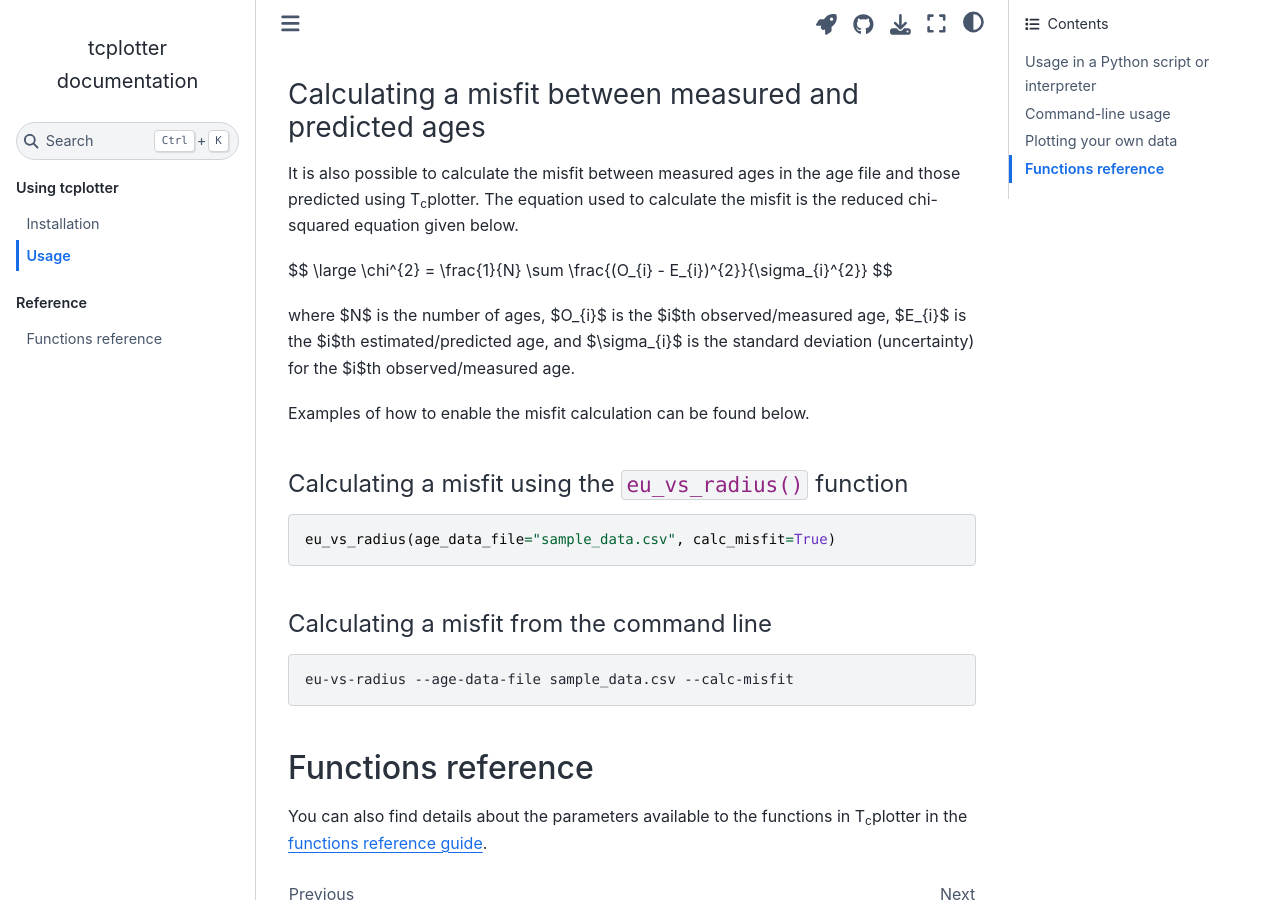
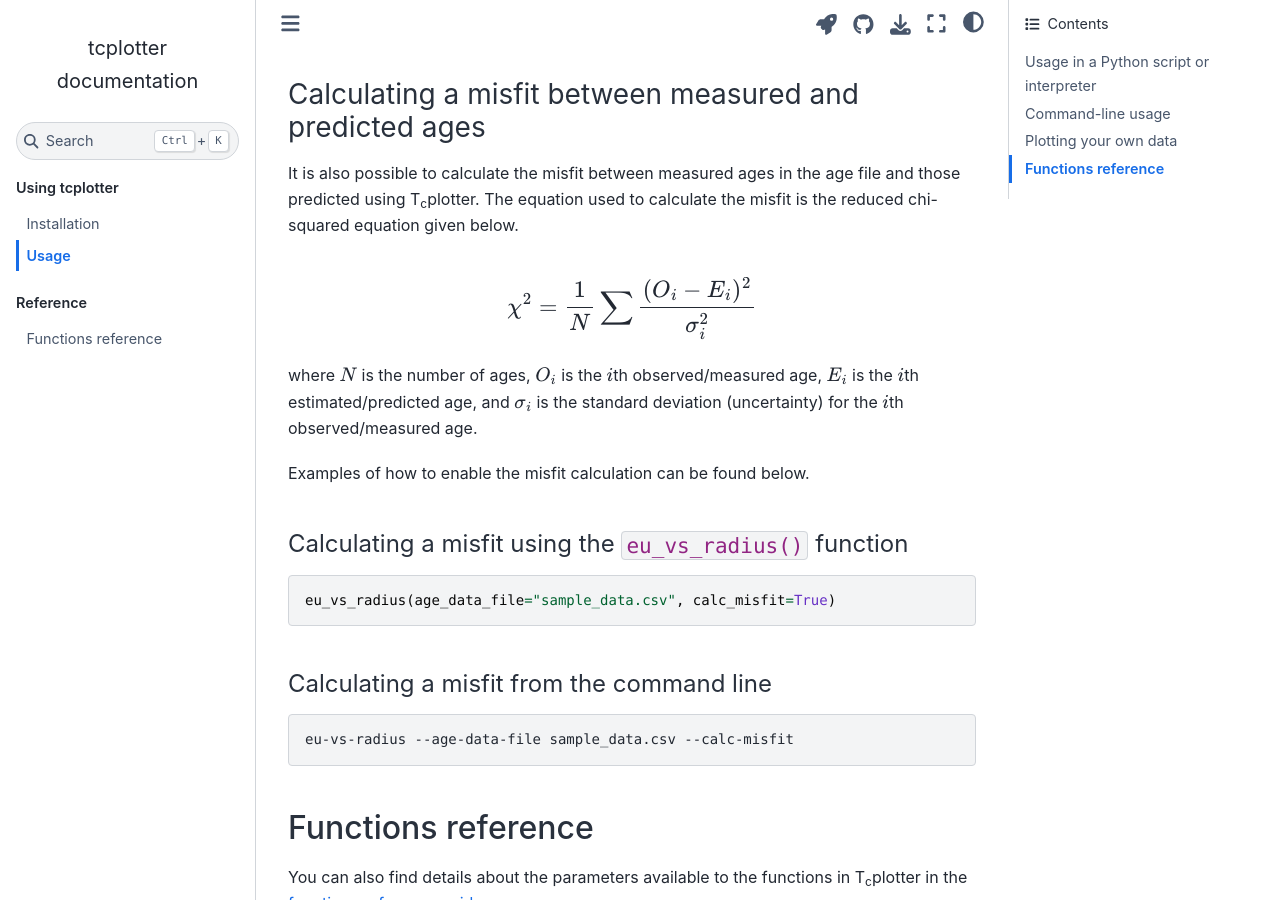
Before and after one commit to HUGG/tcplotter, a Sphinx documentation site: the page built from docs/usage.ipynb, in a window 1280 px wide and 900 px high, scrolled down 2696 px. Built offline with Sphinx 7.4.7 and the Sphinx Book theme 1.1.4, drawn with Linux system fonts in a browser that asks for light colours.

Commit message:
Enable math blocks with dollar signs

```diff
--- a/docs/conf.py
+++ b/docs/conf.py
@@ -103,3 +103,6 @@ jupyter_execute_notebooks = "off"
 
 # Allow myst admonition style
 myst_admonition_enable = True
+
+# Enable math config options
+myst_enable_extensions = ["dollarmath"]
```
